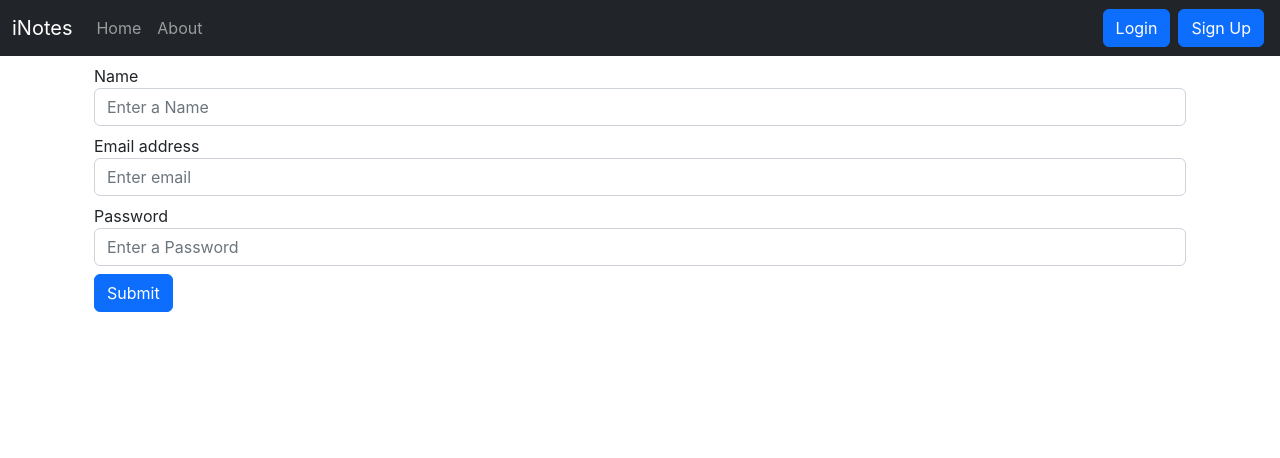
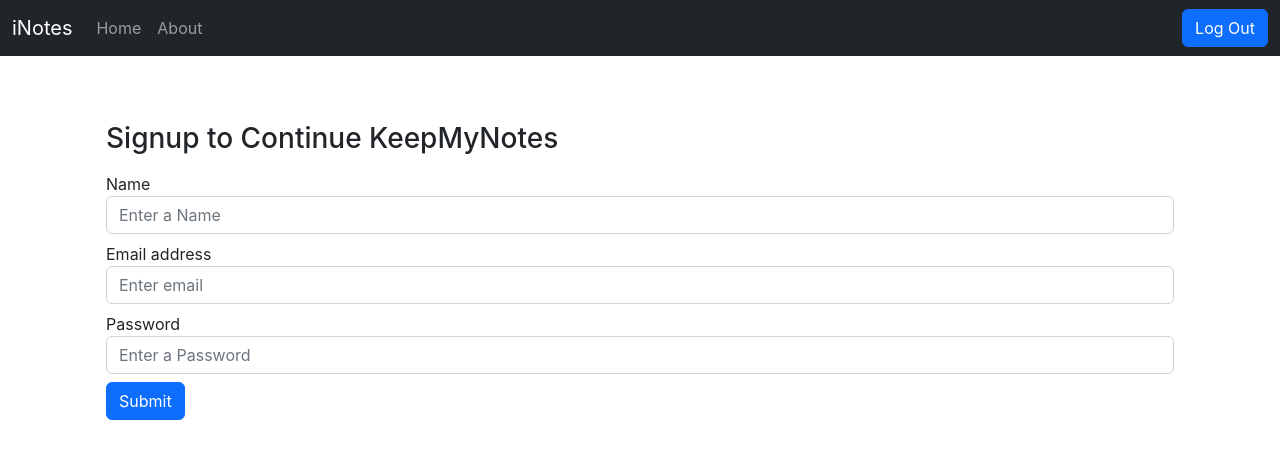
Before and after one commit to UtkarshDhavale/KeepMyNotes-MERNStack, a React (Create React App) app: page /signup in a window 1280 px wide. Shown: the top 458 px of the page. Built offline with nearby package versions, Linux system fonts and the light colour scheme; sample sign-in values are in the browser's storage.

Commit message:
Added Alerts and Refactored Signup-Login

```diff
--- a/src/App.js
+++ b/src/App.js
@@ -1,3 +1,4 @@
+import React, {useState} from 'react';
 import './App.css';
 import Navbar from './Components/Navbar';
 import Home from './Components/Home';
@@ -5,6 +6,7 @@ import About from './Components/About';
 import Login from './Components/Login';
 import Signup from './Components/Signup';
 import NoteState from './Context-Notes/NoteState';
+import Alert from './Components/Alert';
 
 import {
   BrowserRouter,
@@ -13,16 +15,30 @@ import {
 } from "react-router-dom";
 
 function App() {
+  const [alert, setAlert] = useState(null);
+
+  const showAlert = (type,message)=>{
+    setAlert({
+      type:type,
+      message:message
+    })
+
+    setTimeout(()=>{
+      setAlert(null);
+    },1500);
+  }
+
   return (
     <NoteState>
       <BrowserRouter>
-        <Navbar />
+        <Navbar showAlert={showAlert} />
+        <Alert alert = {alert}/>
         <div className="container">
           <Routes>
             <Route exact path="/" element={<Home />} />
             <Route exact path="about" element={<About />} />
-            <Route exact path="/login" element={<Login />} />
-            <Route exact path="/signup" element={<Signup />} />
+            <Route exact path="/login" element={<Login showAlert={showAlert} />} />
+            <Route exact path="/signup" element={<Signup showAlert={showAlert} />} />
           </Routes>
         </div>
       </BrowserRouter>
--- /dev/null
+++ b/src/Components/Alert.js
@@ -0,0 +1,13 @@
+import React from 'react'
+
+export default function Alert(props) {
+  return (
+    <div style={{height:'50px'}}>
+    {
+      props.alert && <div className={`alert alert-${props.alert.type} alert-dismissible fade show`} role="alert">
+          <strong>{(props.alert.type==="danger"?"ERROR":props.alert.type.toUpperCase())}</strong>: {props.alert.message}
+      </div>
+    }
+    </div>
+  )
+}
--- a/src/Components/Login.js
+++ b/src/Components/Login.js
@@ -1,7 +1,7 @@
 import React, {useState} from 'react';
 import { useNavigate } from 'react-router-dom';
 
-function Login() {
+function Login(props) {
 
     const [credential, setCredential] = useState({email:"",password:""});
     const navigate = useNavigate();
@@ -19,10 +19,12 @@ function Login() {
         const json = await response.json();
         if(json.success){
             localStorage.setItem("authToken",json.authToken);
+            props.showAlert("success","Logged in Succesfully");
             navigate('/');
         }
         else{
-            alert("Invalid Credential");
+            //alert("Invalid Credential");
+            props.showAlert("danger","Invalid Credential");
         }
     }
 
@@ -31,7 +33,8 @@ function Login() {
     }
 
     return (
-        <div>
+        <div className="container mt-2">
+            <h3 className="container my-3">Login to KeepMyNotes</h3>
             <form className="container" onSubmit={handleOnSubmit}>
                 <div className="form-group my-2">
                     <label htmlFor="email">Email address</label>
--- a/src/Components/Navbar.js
+++ b/src/Components/Navbar.js
@@ -1,9 +1,15 @@
 import React from 'react'
-import { Link, useLocation } from "react-router-dom";
+import { Link, useLocation,useNavigate } from "react-router-dom";
 
-export default function Navbar() {
+export default function Navbar(props) {
 
   const location = useLocation();
+  const navigate = useNavigate();
+  const handleLogOut=()=>{
+    localStorage.removeItem("authToken");
+    props.showAlert("success","Logged Out Succesfully");
+    navigate("/login");
+  }
 
   return (
     <div>
@@ -23,10 +29,11 @@ export default function Navbar() {
               </li>
             </ul>
           </div>
+          {!(localStorage.getItem("authToken"))?
           <form className="d-flex">
             <Link to="/login" className="btn btn-primary mx-1" role="button">Login</Link>
             <Link to="/signup" className="btn btn-primary mx-1" role="button">Sign Up</Link>
-          </form>
+          </form>:<button type="button" onClick={handleLogOut} class="btn btn-primary">Log Out</button>}
         </div>
       </nav>
     </div>
--- a/src/Components/Notes.js
+++ b/src/Components/Notes.js
@@ -1,12 +1,19 @@
 import React, { useContext, useEffect, useRef, useState } from 'react';
 import context from '../Context-Notes/noteContext';
 import NoteItem from './NoteItem';
+import { useNavigate } from 'react-router-dom';
 
 function Notes() {
     const { notes, fetchNotes, editNote } = useContext(context);
+    const navigate = useNavigate();
 
     useEffect(() => {
-        fetchNotes();
+        if(localStorage.getItem("authToken")){
+            fetchNotes();
+        }
+        else{
+            navigate('/login');
+        }
     });
 
     const ref = useRef(null);
@@ -21,7 +28,6 @@ function Notes() {
     }
 
     const handleOnClick=(e)=>{
-        console.log("Click",note);
         editNote(note.eid,note.etitle,note.edescription,note.etag);
         refClose.current.click();
     };
--- a/src/Components/Signup.js
+++ b/src/Components/Signup.js
@@ -1,7 +1,7 @@
 import React, {useState} from 'react';
 import { useNavigate } from 'react-router-dom';
 
-function Signup() {
+function Signup(props) {
 
   const [credential, setCredential] = useState({name:"",email:"",password:""});
   const navigate = useNavigate();
@@ -19,10 +19,12 @@ function Signup() {
     const json = await response.json();
     if(json.success){
         localStorage.setItem("authToken",json.authToken);
+        props.showAlert("success","SignUp Succesfully");
         navigate('/');
     }
     else{
-        alert(json.error);
+        //alert(json.error);
+        props.showAlert("danger",json.error);
     }
   }
 
@@ -31,7 +33,8 @@ function Signup() {
   }
 
   return (
-    <div>
+    <div className="container mt-2">
+      <h3 className="container my-3">Signup to Continue KeepMyNotes</h3>
       <form className="container" onSubmit={handleOnSubmit}>
                 <div className="form-group my-2">
                     <label htmlFor="name">Name</label>
--- a/src/Context-Notes/NoteState.js
+++ b/src/Context-Notes/NoteState.js
@@ -13,7 +13,7 @@ const host = 'http://localhost:5000';
         method: 'GET',
         headers: {
           'Content-Type': 'application/json',
-          'auth-token': 'eyJhbGciOiJIUzI1NiIsInR5cCI6IkpXVCJ9.eyJ1c2VyIjp7ImlkIjoiNjNiYTdjMGYzY2NjM2M5YjAzODA1YTcyIn0sImlhdCI6MTY3MzE5MDkzNn0.bA86dTpqarkIMh_UmmfB_oTvBPKfPWamKb0mq5EFG-4'
+          'auth-token': localStorage.getItem("authToken")
         },
     });
     const json = await response.json();
@@ -28,7 +28,7 @@ const host = 'http://localhost:5000';
         method: 'POST',
         headers: {
           'Content-Type': 'application/json',
-          'auth-token': 'eyJhbGciOiJIUzI1NiIsInR5cCI6IkpXVCJ9.eyJ1c2VyIjp7ImlkIjoiNjNiYTdjMGYzY2NjM2M5YjAzODA1YTcyIn0sImlhdCI6MTY3MzE5MDkzNn0.bA86dTpqarkIMh_UmmfB_oTvBPKfPWamKb0mq5EFG-4'
+          'auth-token': localStorage.getItem("authToken")
         },
         body: JSON.stringify({title,description,tag})
     });
@@ -45,7 +45,7 @@ const host = 'http://localhost:5000';
         method: 'PUT',
         headers: {
           'Content-Type': 'application/json',
-          'auth-token': 'eyJhbGciOiJIUzI1NiIsInR5cCI6IkpXVCJ9.eyJ1c2VyIjp7ImlkIjoiNjNiYTdjMGYzY2NjM2M5YjAzODA1YTcyIn0sImlhdCI6MTY3MzE5MDkzNn0.bA86dTpqarkIMh_UmmfB_oTvBPKfPWamKb0mq5EFG-4'
+          'auth-token': localStorage.getItem("authToken")
         },
     });
 
@@ -60,7 +60,7 @@ const host = 'http://localhost:5000';
         method: 'PUT',
         headers: {
           'Content-Type': 'application/json',
-          'auth-token': 'eyJhbGciOiJIUzI1NiIsInR5cCI6IkpXVCJ9.eyJ1c2VyIjp7ImlkIjoiNjNiYTdjMGYzY2NjM2M5YjAzODA1YTcyIn0sImlhdCI6MTY3MzE5MDkzNn0.bA86dTpqarkIMh_UmmfB_oTvBPKfPWamKb0mq5EFG-4'
+          'auth-token': localStorage.getItem("authToken")
         },
         body: JSON.stringify({title,description,tag})
     });
```
